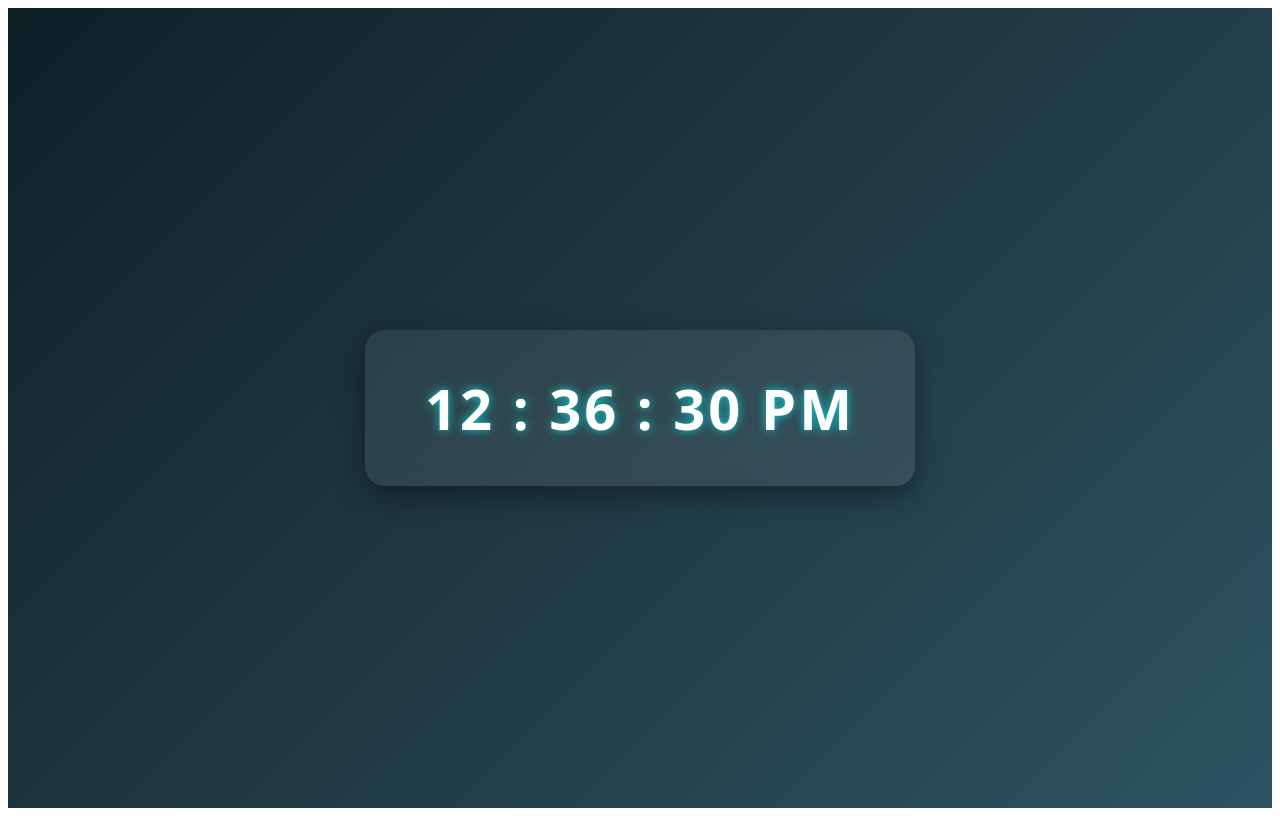
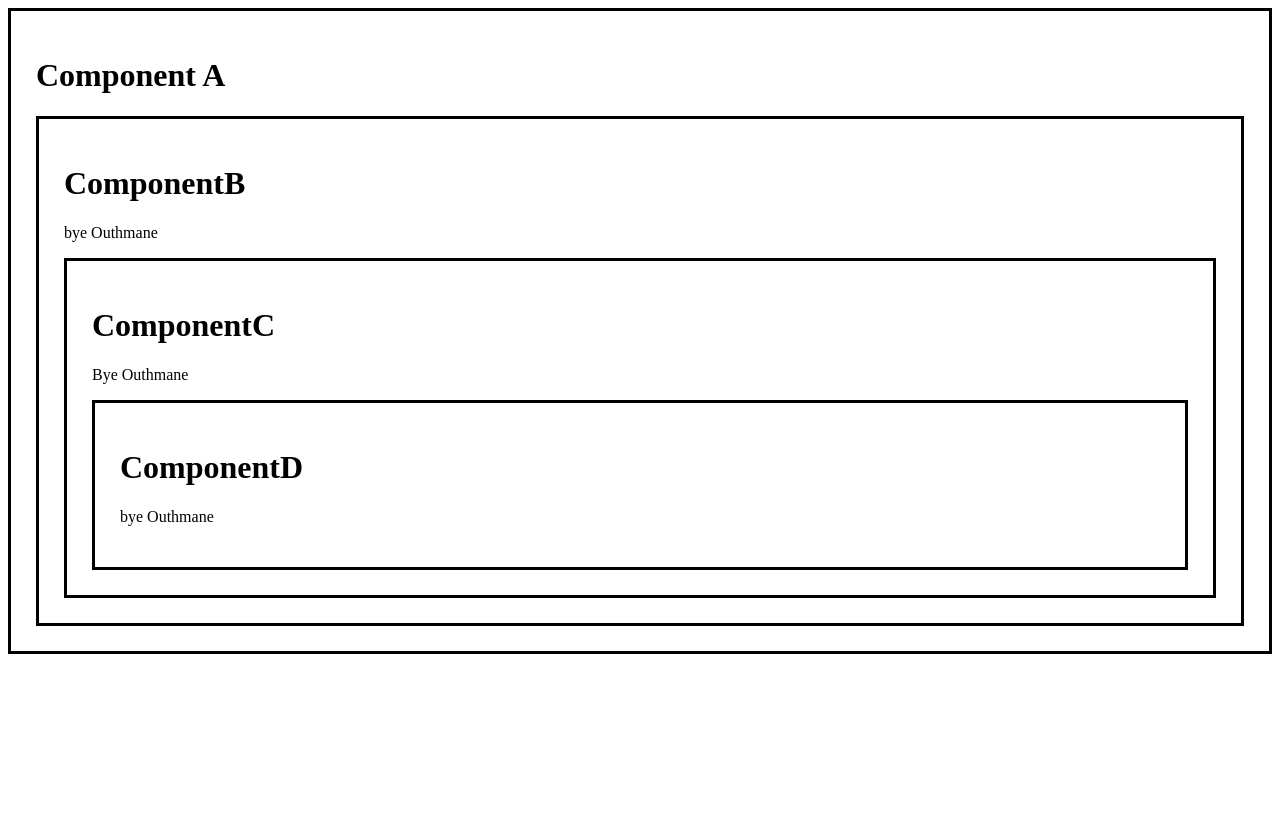
Before and after one commit to outhmanebelgasim/react-training, a React (Vite) app: page / in a window 1280 px wide. Built offline with nearby package versions, Linux system fonts and the light colour scheme.

Commit message:
updates: useContext Training

```diff
--- a/src/App.jsx
+++ b/src/App.jsx
@@ -26,6 +26,7 @@
 import ToDoList from "./updates/ToDoList.jsx";
 import WindowResize from "./updates/WindowResize.jsx";
 import DigitalClock from "./hooks/DigitalClock.jsx";
+import ComponentA from "./hooks/ComponentA.jsx";
 
 function App() {
   return (
@@ -59,7 +60,8 @@
       {/* <ArrayObject /> */}
       {/* <ToDoList /> */}
       {/* <WindowResize /> */}
-      <DigitalClock />
+      {/* <DigitalClock /> */}
+      <ComponentA />
     </>
   );
 }
--- /dev/null
+++ b/src/hooks/ComponentA.jsx
@@ -0,0 +1,20 @@
+import React, { useState, createContext } from "react";
+import ComponentB from "./ComponentB";
+import "../styles/Components.css";
+
+export const UserContext = createContext();
+
+function ComponentA() {
+  const [user] = useState("Outhmane");
+
+  return (
+    <div className="box">
+      <h1>Component A</h1>
+      <UserContext.Provider value={user}>
+        <ComponentB user={user} />
+      </UserContext.Provider>
+    </div>
+  );
+}
+
+export default ComponentA;
--- /dev/null
+++ b/src/hooks/ComponentB.jsx
@@ -0,0 +1,16 @@
+import React, { useContext } from "react";
+import { UserContext } from "./ComponentA";
+import ComponentC from "./ComponentC";
+
+function ComponentB() {
+  const user = useContext(UserContext);
+  return (
+    <div className="box">
+      <h1>ComponentB</h1>
+      <p>{`bye ${user}`}</p>
+      <ComponentC />
+    </div>
+  );
+}
+
+export default ComponentB;
--- /dev/null
+++ b/src/hooks/ComponentC.jsx
@@ -0,0 +1,16 @@
+import React, { useContext } from "react";
+import ComponentD from "./ComponentD";
+import { UserContext } from "./ComponentA";
+
+function ComponentC() {
+  const user = useContext(UserContext);
+  return (
+    <div className="box">
+      <h1>ComponentC</h1>
+      <p>{`Bye ${user}`}</p>
+      <ComponentD />
+    </div>
+  );
+}
+
+export default ComponentC;
--- /dev/null
+++ b/src/hooks/ComponentD.jsx
@@ -0,0 +1,14 @@
+import React, { useContext } from "react";
+import { UserContext } from "./ComponentA";
+
+function ComponentD() {
+  const user = useContext(UserContext);
+  return (
+    <div className="box">
+      <h1>ComponentD</h1>
+      <p>{`bye ${user}`}</p>
+    </div>
+  );
+}
+
+export default ComponentD;
--- /dev/null
+++ b/src/styles/Components.css
@@ -0,0 +1,4 @@
+.box {
+  border: 3px solid;
+  padding: 25px;
+}
```
